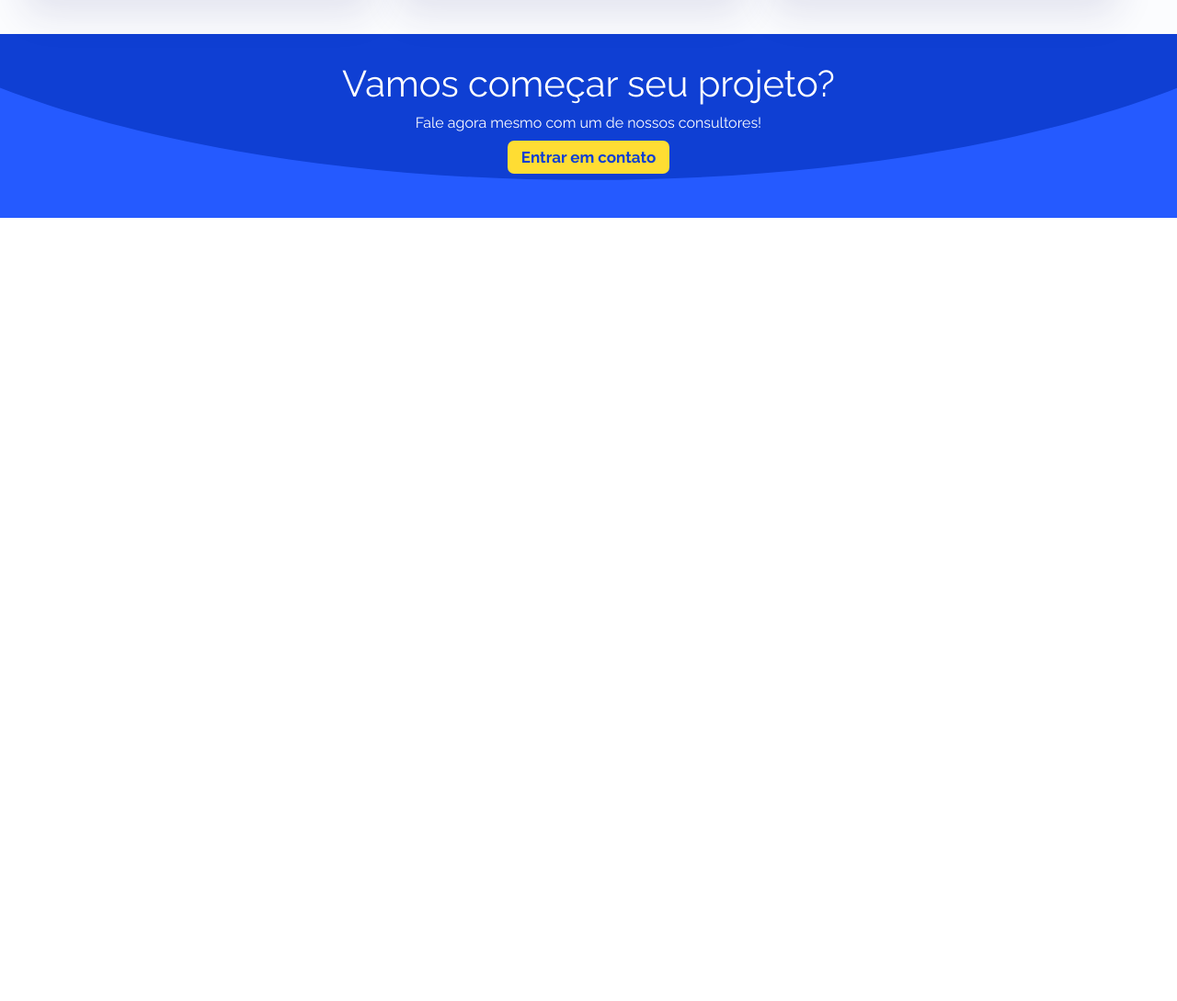
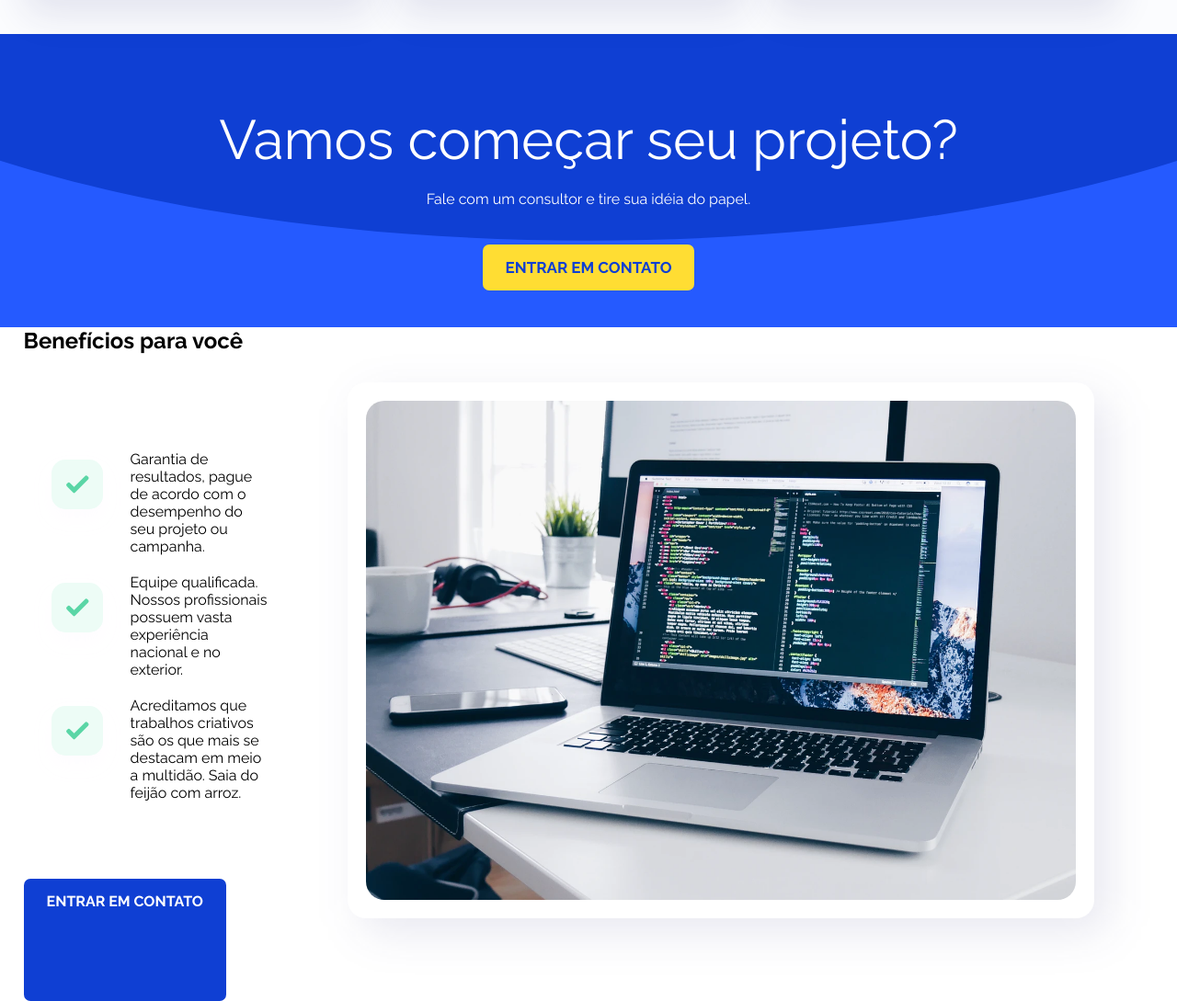
Before and after one commit to VictorFerri/ProjectFrontEndJS, a plain HTML site: page index.html in a window 1280 px wide. Shown: the part 1824-2913 px from the top of the page at 92% size. Before the commit the page ends 2061 px from the top, so only its background shows below. Drawn offline with Linux system fonts and the light colour scheme.

Commit message:
Update MySectionTest

```diff
--- a/index.html
+++ b/index.html
@@ -82,8 +82,30 @@
     </section> <!-- becauseWe -->
     <section class="cta">
         <h2>Vamos começar seu projeto?</h2>
-        <h4>Fale agora mesmo com um de nossos consultores!</h4>
-        <a href="/contato">Entrar em contato</a>
+        <h4>Fale com um consultor e tire sua idéia do papel.</h4>
+        <a href="/contato">ENTRAR EM CONTATO</a>
     </section> <!-- cta -->
+    <section class="benefitsForYou">
+        <div class="center">
+            <h1>Benefícios para você</h1>
+            <div class="benefits">
+                <div class="boxBenefits">
+                    <img src="images/checklist.svg" alt="">
+                    <p>Garantia de resultados, pague de acordo com o desempenho do seu projeto ou campanha.</p>
+                </div> <!-- boxBenefits -->
+                <div class="boxBenefits">
+                    <img src="images/checklist.svg" alt="">
+                    <p>Equipe qualificada. Nossos profissionais possuem vasta experiência nacional e no exterior.</p>
+                </div> <!-- boxBenefits -->
+                <div class="boxBenefits">
+                    <img src="images/checklist.svg" alt="">
+                    <p>Acreditamos que trabalhos criativos são os que mais se destacam em meio a multidão. Saia do feijão com arroz.</p>
+                </div> <!-- boxBenefits -->
+            </div> <!-- benefits -->
+            <a href="/contato">ENTRAR EM CONTATO</a>
+
+        </div> <!-- center -->
+        <img src="images/mackbook.png" alt="">
+    </section> <!-- benefitsForYou -->
 </body>
 </html>
--- a/style.css
+++ b/style.css
@@ -128,6 +128,10 @@ section.becauseWe > .center > p{
     margin-bottom: 20px;
 }
 
+.boxDifferentials img{
+    margin-left: -30px;
+}
+
 section.cta{
     background-image: url(images/banner_meio.svg);
     padding: 20px 10px;
@@ -140,23 +144,49 @@ section.cta{
 
 section.cta h2, section.cta h4{
     font-weight: normal;
-    margin: 10px 0;
+    margin: 20px 0;
 }
 
 section.cta h2{
-    font-size: 40px;
+    font-size: 60px;
+    margin-top: 60px;
 }
-/* a */
+
 section.cta a{
     display: inline-block;
     border-radius: 7px;
-    padding: 8px 15px;
+    padding: 15px 25px;
     font-weight: bold;
     font-size: 17px;
     background-color: #FFDD33;
     text-decoration: none;
     color: #0F3FD3;
+    margin: 20px 0px 20px 0px;
 }
+
+section.benefitsForYou{
+    display: flex;
+    margin: 0;
+}
+
+.boxBenefits{
+    display: flex;
+}
+
+.boxBenefits p{
+    padding-top: 20px;
+}
+
+section.benefitsForYou .center a{
+    display: inline-block;
+    background-color: #0F3FD3;
+    text-decoration: none;
+    font-weight: bold;
+    border-radius: 7px;
+    padding: 15px 25px;
+    color: white;
+}
+
 @media screen and (max-width: 768px){
     .differentials{
         flex-wrap: wrap;
```
